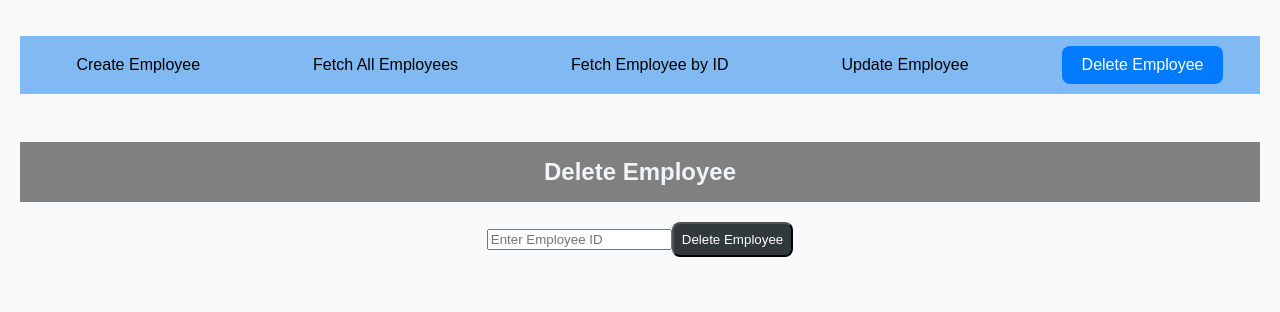
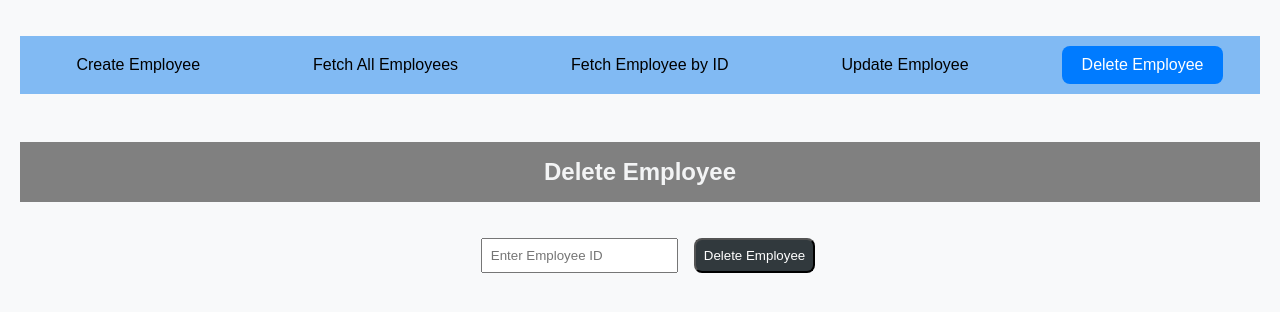
Before and after one commit to Shridhar-Danannavar/employeeManagement, a React (Create React App) app: page / in a window 1280 px wide. Both pictures are taken after a click on the button "Delete Employee". Shown: the top 312 px of the page. Built offline with nearby package versions, Linux system fonts and the light colour scheme.

Commit message:
DeleteEmployee.js

```diff
--- a/src/components/DeleteEmployee.js
+++ b/src/components/DeleteEmployee.js
@@ -22,7 +22,7 @@ const DeleteEmployee = () => {
   return (
     <div>
       <h2>Delete Employee</h2>
-      <input
+      <input className="emp"
         type="number"
         value={empId}
         onChange={e => setEmpId(e.target.value)}
```
